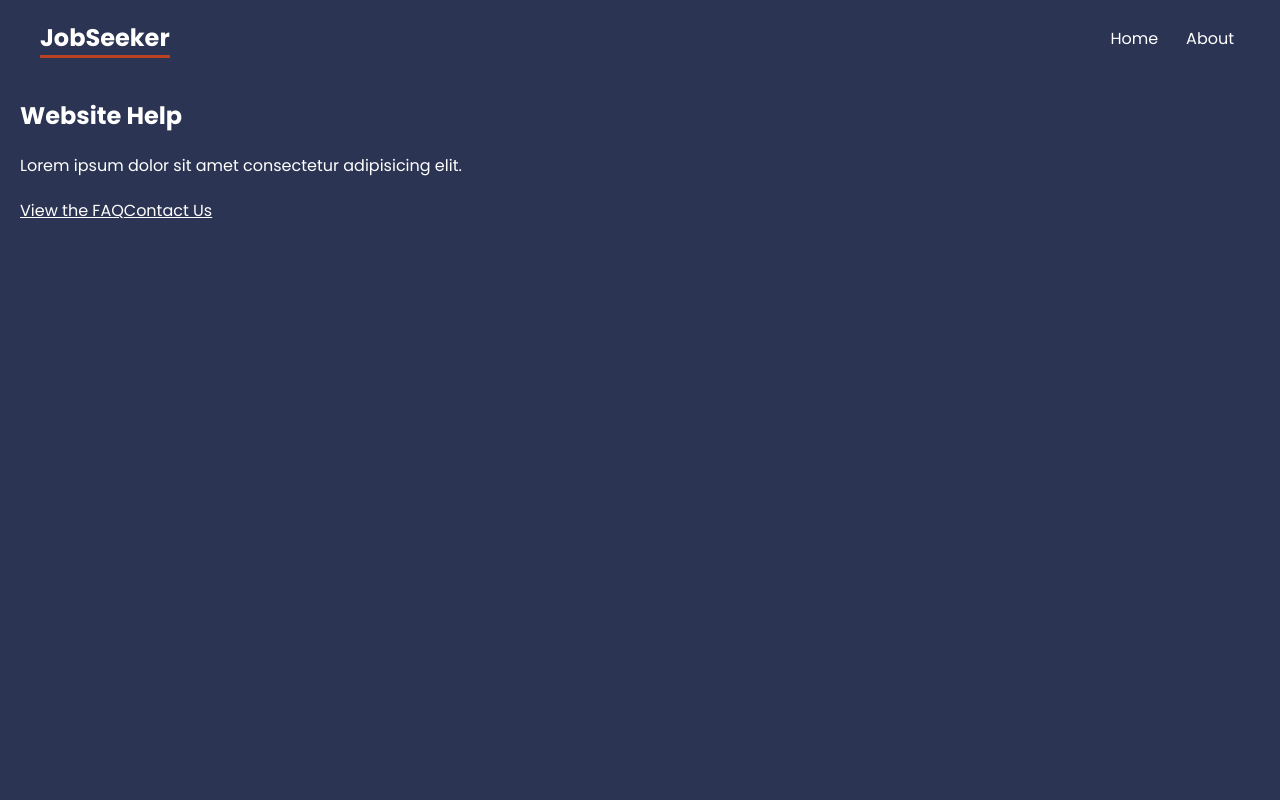
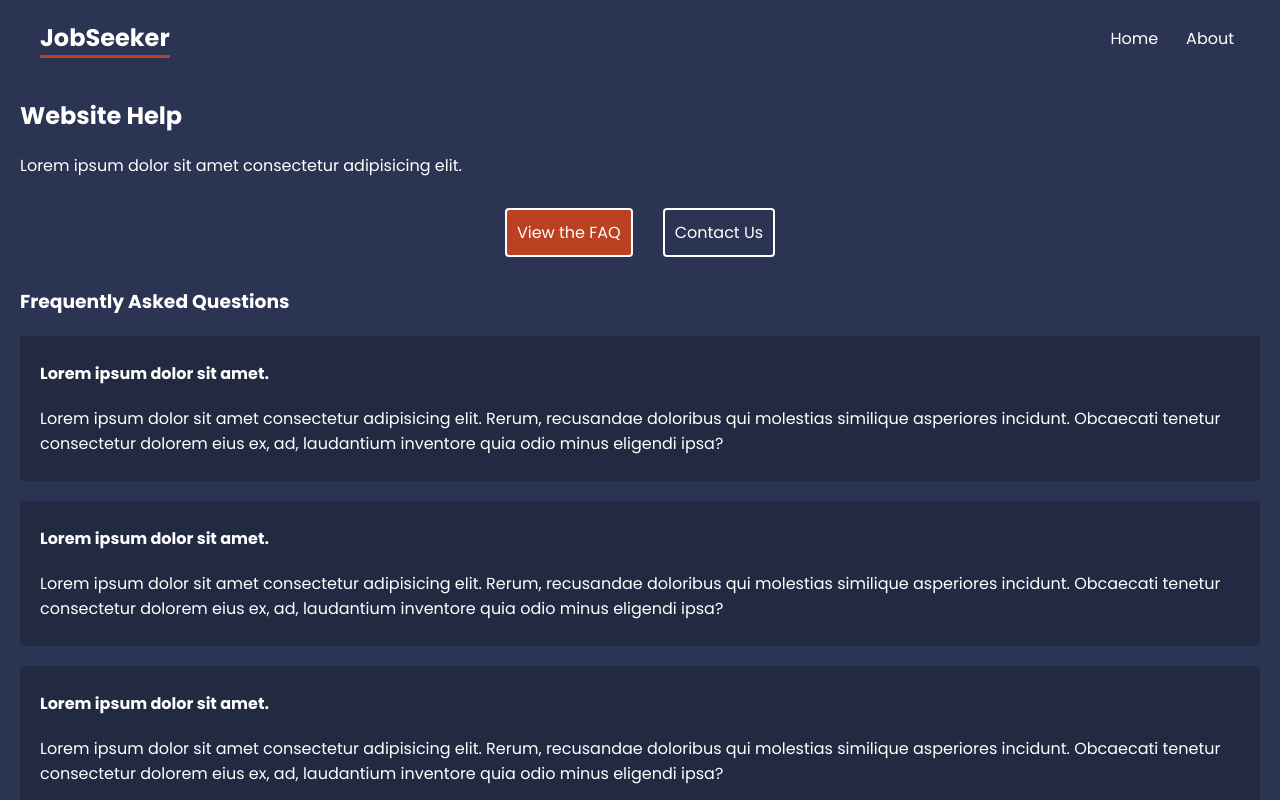
Before and after one commit to Yixin88/job_site, a React (Create React App) app: page /help/faq in a window 1280 px wide. Shown: the top 800 px of the page. Built offline with nearby package versions, Linux system fonts and the light colour scheme.

Commit message:
added styles to the faq and contact component

```diff
--- a/src/App.js
+++ b/src/App.js
@@ -3,10 +3,13 @@ import { createBrowserRouter, Route, NavLink, createRoutesFromElements, RouterPr
 //pages
 import Home from "./pages/Home";
 import About from "./pages/About";
+import Faq from "./pages/help/Faq";
+import Contact from "./pages/help/Contact";
 
 //layouts
 import RootLayout from "./layouts/RootLayout";
 import HelpLayout from "./layouts/HelpLayout";
+
 
 const router = createBrowserRouter(
   createRoutesFromElements(
@@ -14,8 +17,8 @@ const router = createBrowserRouter(
       <Route index element={<Home />}/>
       <Route path="about" element={<About />}/>
       <Route path="help" element={<HelpLayout />}>
-        <Route path="faq" />
-        <Route path="contact" />
+        <Route path="faq" element={<Faq />}/>
+        <Route path="contact" element={<Contact />}/>
       </Route>
     </Route>
   )
--- a/src/index.css
+++ b/src/index.css
@@ -58,11 +58,57 @@ main {
 }
 
 /* help layout */
+.help-layout nav {
+  display: flex;
+  justify-content: center;
+  gap: 30px;
+  margin: 30px 0;
+}
 
+.help-layout nav a{
+  padding: 10px;
+  border: 2px solid white;
+  border-radius: 4px;
+  text-decoration: none;
+}
+
+.help-layout nav a:hover{
+  border-color: var(--primary);
+}
+
+.help-layout nav a.active {
+  background: var(--primary);
+}
 
 /* faq */
+.faq .question {
+  background: rgba(0,0,0,0.2);
+  padding: 5px 20px;
+  border-radius: 4px;
+  margin: 20px 0;
+}
 
+/* contact form */
+form {
+  margin-top: 30px;
+}
 
+form input, form label span, form textarea {
+  display: block;
+}
+
+form input, form textarea {
+  margin-bottom: 30px;
+  padding: 8px;
+  border-radius: 4px;
+  border: 0;
+  width: 300px;
+  color: var(--secondary);
+}
+
+form label span {
+  margin-bottom: 10px;
+}
 /* careers list */
 
 
```
